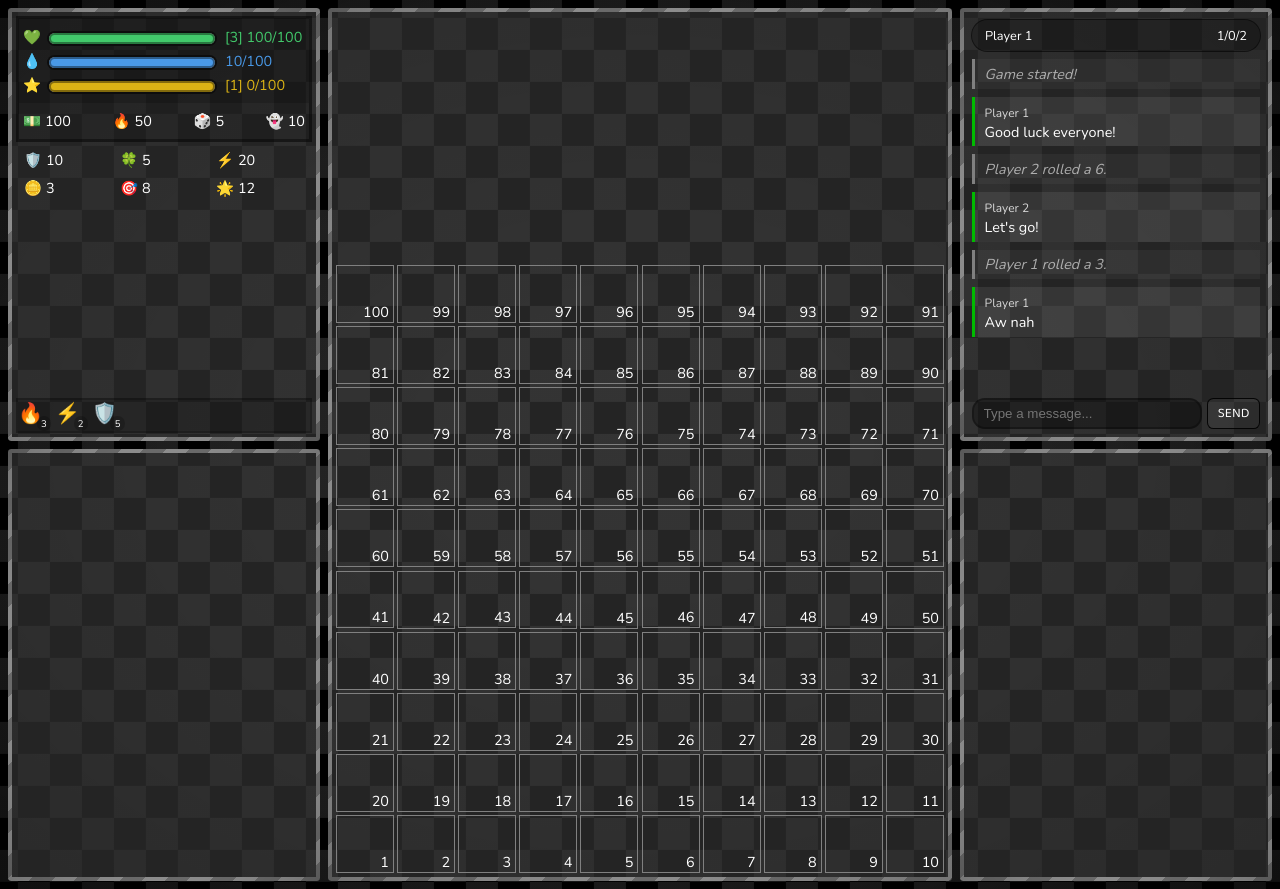
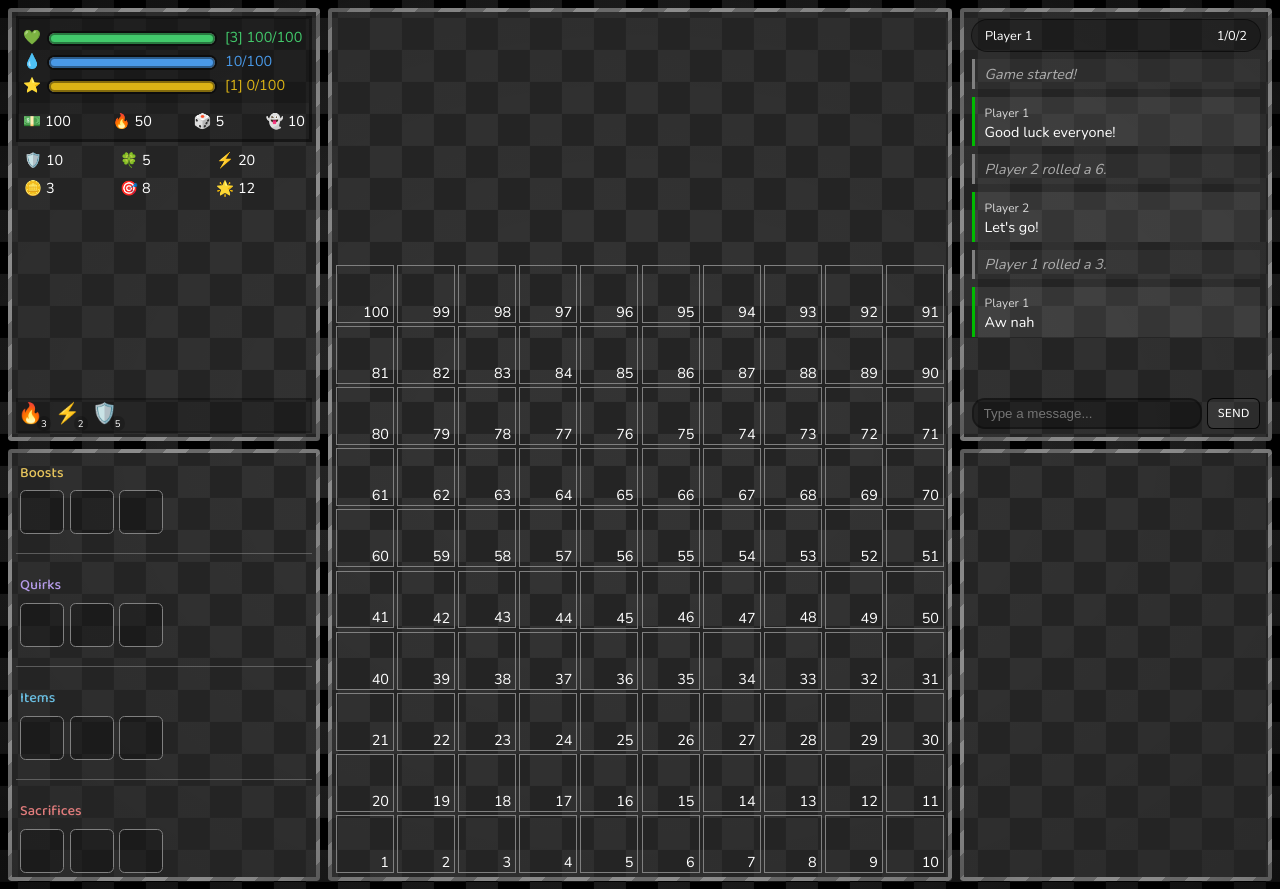
Before and after one commit to ProDreVil/Super-Snaders, a Flask app: page / in a window 1280 px wide. Run offline with Flask 3, Linux system fonts and the light colour scheme.

Commit message:
Added temp inventory panel

```diff
--- /dev/null
+++ b/web/static/css/inventory.css
@@ -0,0 +1,64 @@
+.inventory-container {
+    min-height: 0;
+    overflow: hidden;
+}
+
+.inventory-scroll {
+    flex: 1;
+    min-height: 0;
+    overflow-y: auto;
+    gap: 0.5rem;
+    scrollbar-width: none;
+}
+
+.inventory-scroll hr {
+    width: 100%;
+    border: none;
+    border-top: 1px solid var(--panel-border);
+    opacity: 0.6;
+}
+
+.inventory-category {
+    gap: 0.35rem;
+    margin: 0.25rem;
+}
+
+.inventory-label {
+    margin: 0;
+    font-family: var(--font-primary);
+    font-weight: 500;
+}
+
+.boosts-label {
+    color: #e6c45c;
+}
+
+.quirks-label {
+    color: #b49ae8;
+}
+
+.items-label {
+    color: #69bde0;
+}
+
+.sacrifices-label {
+    color: #e17c7c;
+}
+
+.inventory-slots {
+    display: flex;
+    flex-wrap: wrap;
+    gap: 0.35rem;
+}
+
+.inventory-slot {
+    width: 2.75rem;
+    aspect-ratio: 1;
+    display: flex;
+    align-items: center;
+    justify-content: center;
+    flex-shrink: 0;
+    background-color: rgba(0, 0, 0, 0.25);
+    border: 1px solid var(--panel-border);
+    border-radius: 0.35rem;
+}
--- a/web/templates/components/inventory.html
+++ b/web/templates/components/inventory.html
@@ -0,0 +1,43 @@
+<aside class="inventory-container container-panel pattern-border flex-col">
+    <div class="inventory-scroll flex-col">
+        <!-- Boosts -->
+        <div class="inventory-category flex-col">
+            <p class="inventory-label boosts-label">Boosts</p>
+            <div class="inventory-slots">
+                <div class="inventory-slot"></div>
+                <div class="inventory-slot"></div>
+                <div class="inventory-slot"></div>
+            </div>
+        </div>
+        <hr>
+        <!-- Quirks -->
+        <div class="inventory-category flex-col">
+            <p class="inventory-label quirks-label">Quirks</p>
+            <div class="inventory-slots">
+                <div class="inventory-slot"></div>
+                <div class="inventory-slot"></div>
+                <div class="inventory-slot"></div>
+            </div>
+        </div>
+        <hr>
+        <!-- Items -->
+        <div class="inventory-category flex-col">
+            <p class="inventory-label items-label">Items</p>
+            <div class="inventory-slots">
+                <div class="inventory-slot"></div>
+                <div class="inventory-slot"></div>
+                <div class="inventory-slot"></div>
+            </div>
+        </div>
+        <hr>
+        <!-- Sacrifices -->
+        <div class="inventory-category flex-col">
+            <p class="inventory-label sacrifices-label">Sacrifices</p>
+            <div class="inventory-slots">
+                <div class="inventory-slot"></div>
+                <div class="inventory-slot"></div>
+                <div class="inventory-slot"></div>
+            </div>
+        </div>
+    </div>
+</aside>
--- a/web/templates/index.html
+++ b/web/templates/index.html
@@ -10,6 +10,8 @@
     <link rel="stylesheet" href="{{ url_for('static', filename='css/status.css') }}">
     <link rel="stylesheet" href="{{ url_for('static', filename='css/messages.css') }}">
     <link rel="stylesheet" href="{{ url_for('static', filename='css/board.css') }}">
+    <link rel="stylesheet" href="{{ url_for('static', filename='css/inventory.css') }}">
+    <link rel="icon" type="image/x-icon" href="../../assets/images/icons/sniffy.png">
     <title>Super Snaders</title>
 </head>
 <body class="pattern-checkers">
@@ -19,7 +21,7 @@
 
         <div class="left-panel flex-col">
             {% include "components/status.html" %}
-            <aside class="inventory-container container-panel pattern-border">
+            {% include "components/inventory.html" %}
             </aside>
         </div>
 
```
Also changed, not shown: assets/images/icons/sniffy.png (added).
